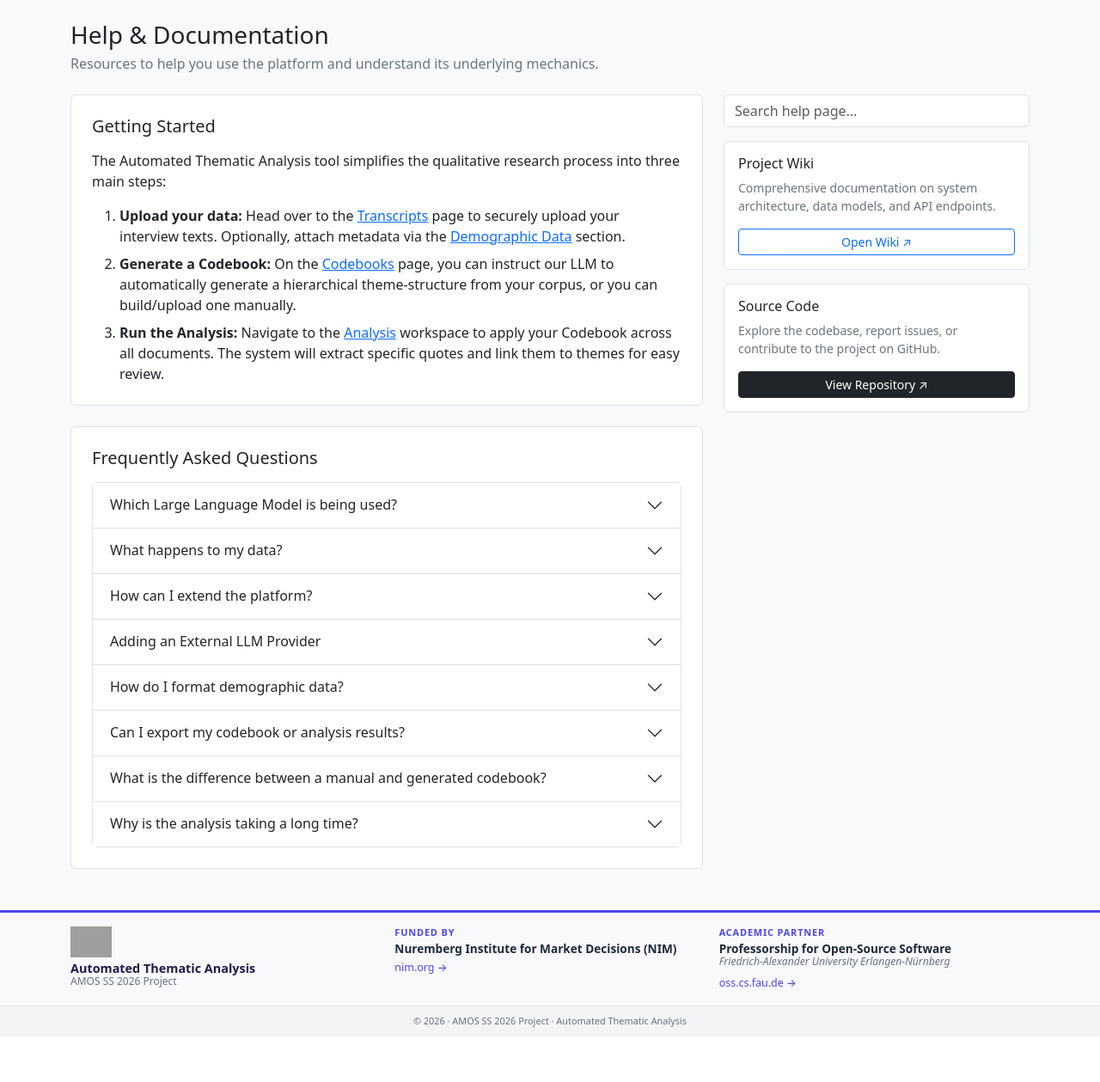
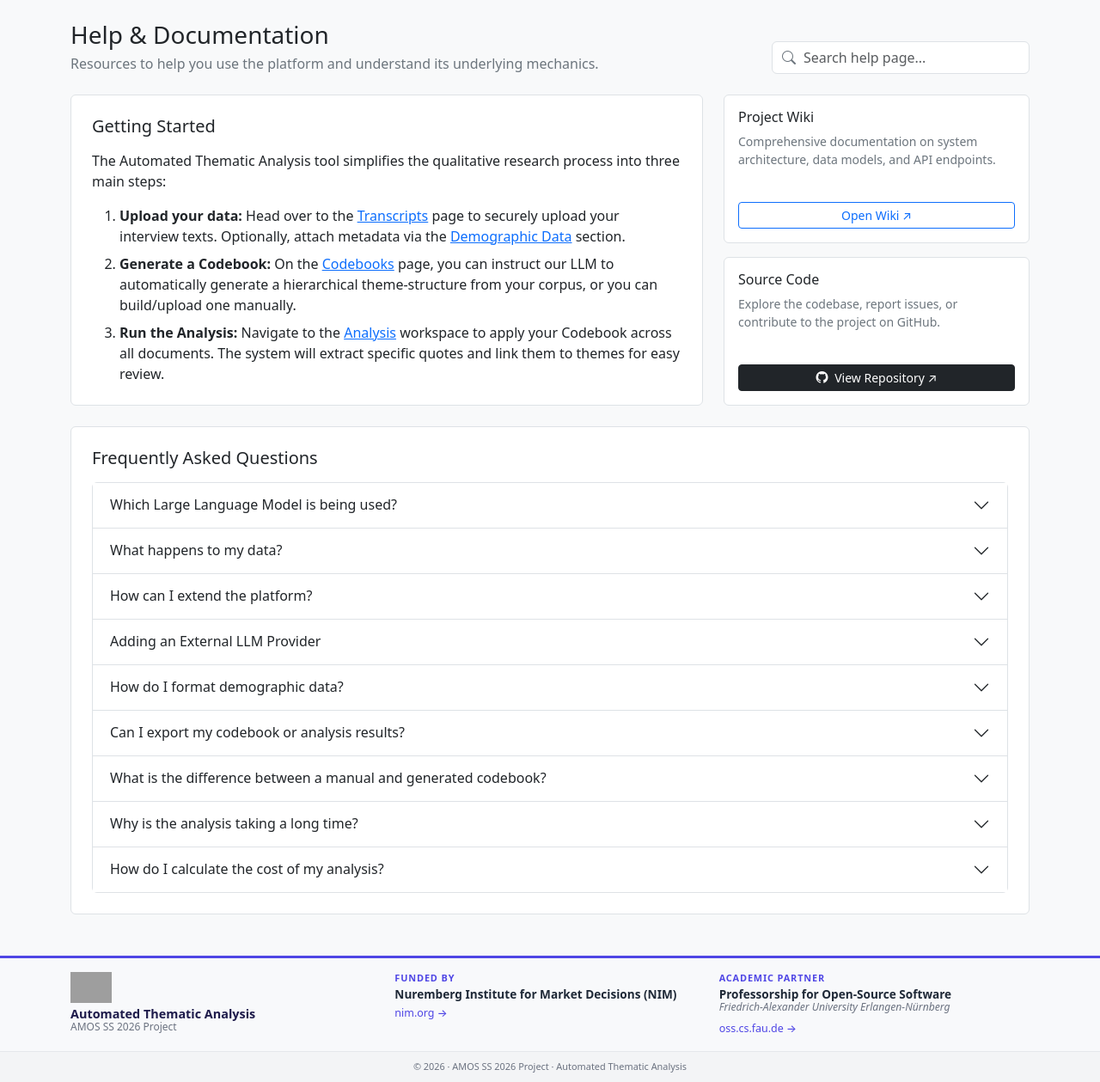
Before and after one commit to amosproj/amos2026ss02-automated-thematic-analysis, a Python web app: template Frontend/web/templates/help.html in a window 1280 px wide. Shown: the part 64-1323 px from the top of the page at 86% size. Before the commit the page ends 1259 px from the top, so only its background shows below. Run offline with Jinja, Linux system fonts and the light colour scheme; the template is opened without the code that fills it, so the values that code supplies are empty; some libraries are stand-ins or nearby versions; grey boxes are pictures that could not be loaded.

Commit message:
feat: add icons in UI and fix alignment
signed-off-by: Ole Mueermann <ole.mueermann@fau.de>

```diff
--- a/Frontend/web/templates/base.html
+++ b/Frontend/web/templates/base.html
@@ -9,6 +9,7 @@
         rel="stylesheet"
         integrity="sha384-QWTKZyjpPEjISv5WaRU9OFeRpok6YctnYmDr5pNlyT2bRjXh0JMhjY6hW+ALEwIH"
         crossorigin="anonymous">
+  <link rel="stylesheet" href="https://cdn.jsdelivr.net/npm/bootstrap-icons@1.11.3/font/bootstrap-icons.min.css">
   <link rel="stylesheet" href="{{ url_for('static', filename='css/main.css') }}">
   {% block head_extra %}{% endblock %}
 </head>
--- a/Frontend/web/templates/help.html
+++ b/Frontend/web/templates/help.html
@@ -1,16 +1,22 @@
 {% extends "base.html" %}
 {% block title %}Help & Documentation{% endblock %}
 {% block content %}
-  <div class="mb-4">
+  <div class="mb-4 d-flex justify-content-between align-items-end flex-wrap gap-3">
+    <div>
       <h1 class="h3 mb-1">Help &amp; Documentation</h1>
       <p class="text-secondary mb-0">Resources to help you use the platform and understand its underlying mechanics.</p>
     </div>
+    <div style="width: 100%; max-width: 300px;" class="position-relative">
+      <i class="bi bi-search position-absolute text-secondary" style="top: 50%; left: 12px; transform: translateY(-50%);"></i>
+      <input type="search" id="helpSearchInput" class="form-control" style="padding-left: 36px;" placeholder="Search help page..." aria-label="Search help page">
+    </div>
+  </div>
 
-  <div class="row g-4">
+  <div class="row g-4 mb-4">
     <div class="col-12 col-md-8">
 
       <!-- Getting Started Workflow -->
-      <div class="bg-white border rounded-2 p-4 mb-4">
+      <div class="bg-white border rounded-2 p-4 h-100">
         <h2 class="h5 mb-3">Getting Started</h2>
         <p>The Automated Thematic Analysis tool simplifies the qualitative research process into three main steps:</p>
         <ol class="mb-0">
@@ -24,6 +30,34 @@
             <strong>Run the Analysis:</strong> Navigate to the <a href="{{ url_for('analysis.index') }}">Analysis</a> workspace to apply your Codebook across all documents. The system will extract specific quotes and link them to themes for easy review.
           </li>
         </ol>
+      </div>
+
+    </div>
+
+    <!-- Right Sidebar Links -->
+    <div class="col-12 col-md-4 d-flex flex-column">
+
+      <div class="bg-white border rounded-2 p-3 mb-3 flex-fill d-flex flex-column justify-content-between">
+        <div>
+          <h2 class="h6 mb-2">Project Wiki</h2>
+          <p class="text-secondary small mb-3">Comprehensive documentation on system architecture, data models, and API endpoints.</p>
+        </div>
+        <a class="btn btn-sm btn-outline-primary w-100 mt-2" href="https://github.com/amosproj/amos2026ss02-automated-thematic-analysis/wiki" target="_blank" rel="noopener">
+          Open Wiki &nearr;
+        </a>
+      </div>
+
+      <div class="bg-white border rounded-2 p-3 flex-fill d-flex flex-column justify-content-between">
+        <div>
+          <h2 class="h6 mb-2">Source Code</h2>
+          <p class="text-secondary small mb-3">Explore the codebase, report issues, or contribute to the project on GitHub.</p>
+        </div>
+        <a class="btn btn-sm btn-dark w-100 mt-2" href="https://github.com/amosproj/amos2026ss02-automated-thematic-analysis" target="_blank" rel="noopener">
+          <i class="bi bi-github me-1"></i> View Repository &nearr;
+        </a>
+      </div>
+
+    </div>
   </div>
 
   <!-- FAQ Accordion -->
@@ -157,34 +191,18 @@
               </div>
             </div>
           </div>
+          <!-- Item 9 -->
+          <div class="accordion-item">
+            <h3 class="accordion-header" id="headingNine">
+              <button class="accordion-button collapsed" type="button" data-bs-toggle="collapse" data-bs-target="#collapseNine" aria-expanded="false" aria-controls="collapseNine">
+                How do I calculate the cost of my analysis?
+              </button>
+            </h3>
+            <div id="collapseNine" class="accordion-collapse collapse" aria-labelledby="headingNine" data-bs-parent="#faqAccordion">
+              <div class="accordion-body small text-secondary">
+                The platform displays your <strong>Token Usage</strong> (Input and Output tokens) for each analysis run. To calculate the actual cost in dollars, you must reference the pricing page of your selected LLM Provider (e.g., OpenAI, Anthropic). Multiply your Input Tokens by their listed Input Price, and your Output Tokens by their Output Price. Note: For the default NHR@FAU cluster, usage is generally free of charge for affiliated researchers!
               </div>
             </div>
-
-    </div>
-
-    <!-- Right Sidebar Links -->
-    <div class="col-12 col-md-4">
-
-      <div class="mb-3">
-        <input type="search" id="helpSearchInput" class="form-control" placeholder="Search help page..." aria-label="Search help page">
-      </div>
-
-      <div class="bg-white border rounded-2 p-3 mb-3">
-        <h2 class="h6 mb-2">Project Wiki</h2>
-        <p class="text-secondary small mb-3">Comprehensive documentation on system architecture, data models, and API endpoints.</p>
-        <a class="btn btn-sm btn-outline-primary w-100" href="https://github.com/amosproj/amos2026ss02-automated-thematic-analysis/wiki" target="_blank" rel="noopener">
-          Open Wiki &nearr;
-        </a>
-      </div>
-
-      <div class="bg-white border rounded-2 p-3">
-        <h2 class="h6 mb-2">Source Code</h2>
-        <p class="text-secondary small mb-3">Explore the codebase, report issues, or contribute to the project on GitHub.</p>
-        <a class="btn btn-sm btn-dark w-100" href="https://github.com/amosproj/amos2026ss02-automated-thematic-analysis" target="_blank" rel="noopener">
-          View Repository &nearr;
-        </a>
-      </div>
-
           </div>
         </div>
       </div>
```
Lines whose indentation alone changed are shown as unchanged.
